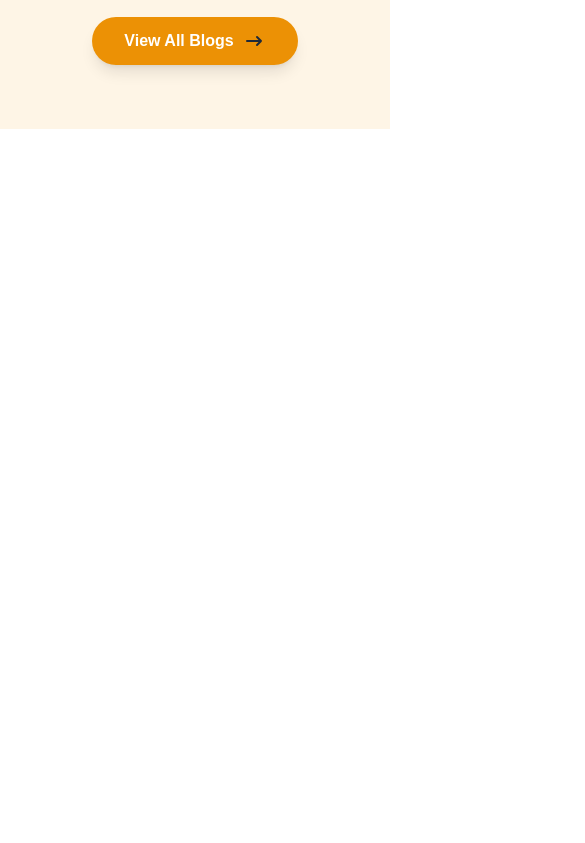
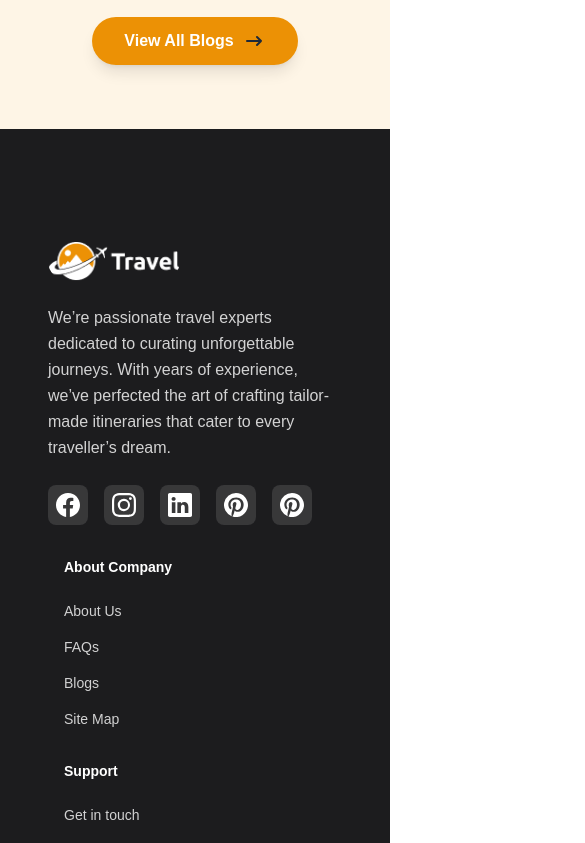
Before and after one commit to jncbhudiya/TravioGo, a Next.js app: page /-home in a window 390 px wide. Shown: the part 7600-8443 px from the top of the page, 585 px wide, since content can reach past the window. Before the commit the page ends 7729 px from the top, so only its background shows below. Built offline with nearby package versions, Linux system fonts and the light colour scheme.

Commit message:
Search Panel is Properly Done but responsive not work

```diff
--- a/src/app/-home/-searchpanel/page.tsx
+++ b/src/app/-home/-searchpanel/page.tsx
@@ -6,7 +6,7 @@ function Searchpanel() {
     <>
       <div className=" w-full ">
         {/* Background container */}
-        <div className="absolute top-[850] w-[824.02px] h-[82px] left-[452px]  flex justify-center px-4 ">
+        <div className="absolute top-[850px] left-1/2 transform -translate-x-1/2 w-[824.02px] h-[82px] flex justify-center px-4">
           <div className="max-w-[1320px] mx-auto px-4">
             <div className="bg-white text-black rounded-full shadow-lg flex flex-wrap lg:flex-nowrap items-center gap-4 px-4 py-5 w-full max-w-[824px] mx-auto">
               {/* Where */}
--- a/src/app/-home/page.tsx
+++ b/src/app/-home/page.tsx
@@ -15,14 +15,14 @@ function Homepage() {
     <>
       <div className="w-full min-h-screen h-[900px] md:h-[900px] sm:h-[700px] relative ">
         <Slider />
-        {/* <Searchpanel /> */}
+        <Searchpanel />
         <Trendingdestinations />
         <Step />
         <Populartour />
         <Topdestination />
         <Testmonials />
         <Blog />
-        {/* <Footer /> */}
+        <Footer />
       </div>
     </>
   );
```
